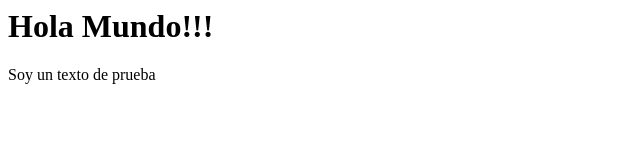
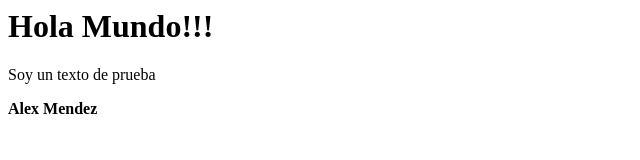
Before and after one commit to rogeryubran/SIG-UMA, a plain HTML site: page index.html in a window 1280 px wide. Shown: the whole page, without its empty margins (0-640 px from the left). Drawn offline with Linux system fonts and the light colour scheme.

Commit message:
soy un cambio de archivo

```diff
--- a/index.html
+++ b/index.html
@@ -1,3 +1,5 @@
 <h1>Hola Mundo!!!</h1>
 
 <p>Soy un texto de prueba</p>
+
+<p><b>Alex Mendez</b></p>
```
